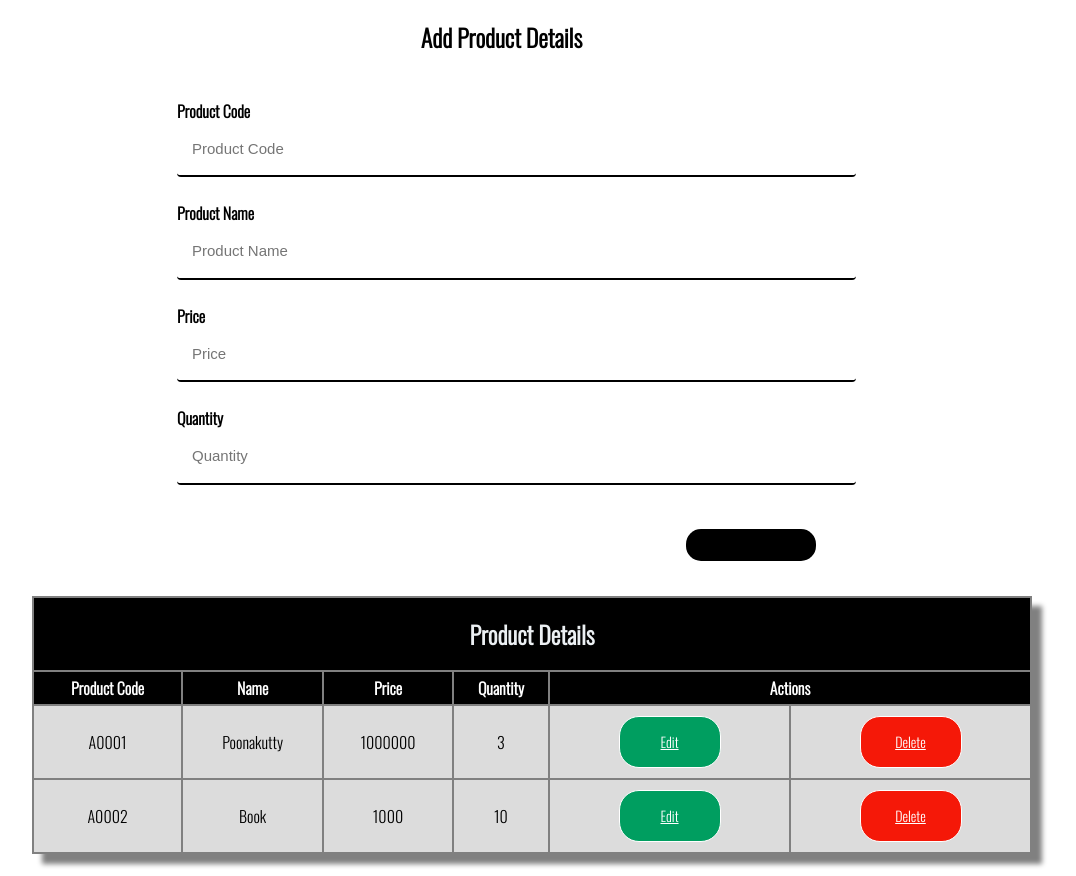
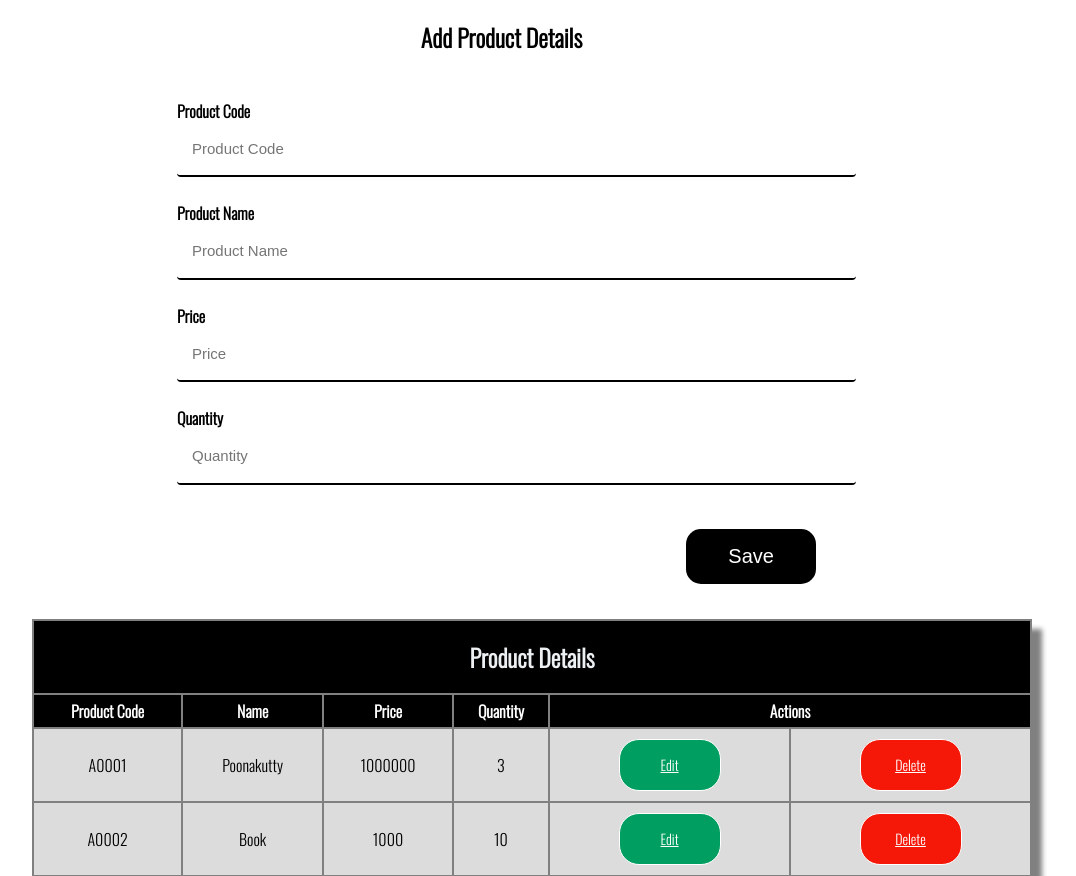
Before and after one commit to shifnasm/Billing-ALA_center-1, a PHP site: page /product.php in a window 1280 px wide. Shown: the part 109-985 px from the top of the page, without its empty margins (113-1189 px from the left). Run offline with PHP 8.4, Linux system fonts and the light colour scheme; data comes from the database, SQL or seed files in the repository; some libraries are stand-ins or nearby versions.

Commit message:
Button Changes

```diff
--- a/customer.php
+++ b/customer.php
@@ -74,9 +74,9 @@ if (isset($_GET['edit'])) {
                 <input class="form-control" type="text" name="address" size="50" value="<?php echo $address; ?>" required><br>
             </div>
             <?php if ($edit_state == false): ?>
-            <button class="button" type="submit" name='save' value="Save"></button>
+            <button class="button" type="submit" name='save' value="Save">Save</button>
             <?php else: ?>
-            <button class="button" type="submit" name='update' value="Update"></button>
+            <button class="button" type="submit" name='update' value="Update">Update</button>
             <?php endif ?>
         </form>
     </div>
--- a/product.php
+++ b/product.php
@@ -76,9 +76,9 @@ if (isset($_GET['edit'])) {
                     required><br>
             </div>
             <?php if ($edit_state == false): ?>
-            <button class="button" type="submit" name='save' value="Save"></button>
+            <button class="button" type="submit" name='save' value="Save">Save</button>
             <?php else: ?>
-            <button class="button" type="submit" name='update' value="Update"></button>
+            <button class="button" type="submit" name='update' value="Update">Update</button>
             <?php endif ?>
         </form>
     </div>
```
